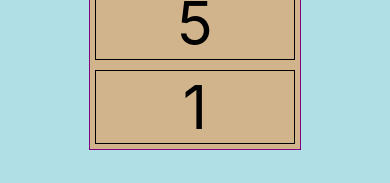
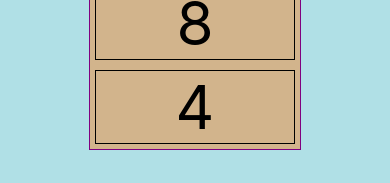
Before and after one commit to RdotSilva/React-Native-TicTacToe-Math-Game, a React Native app: screen / in a window 390 px wide. Shown: the part 658-841 px from the top of the page. Built offline with nearby package versions, Linux system fonts and the light colour scheme.

Commit message:
Add new question to state

```diff
--- a/App.js
+++ b/App.js
@@ -18,6 +18,15 @@ export default function App() {
         c: "1"
       },
       correctAnswer: "2"
+    },
+    {
+      question: "2 + 2",
+      answers: {
+        a: "5",
+        b: "8",
+        c: "4"
+      },
+      correctAnswer: "4"
     }
   ]);
   const [currentPlayer, setCurrentPlayer] = useState(1);
```
